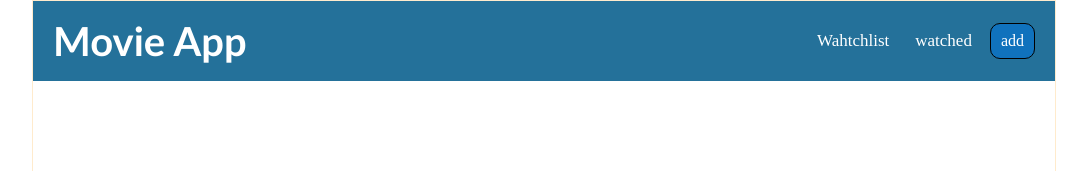
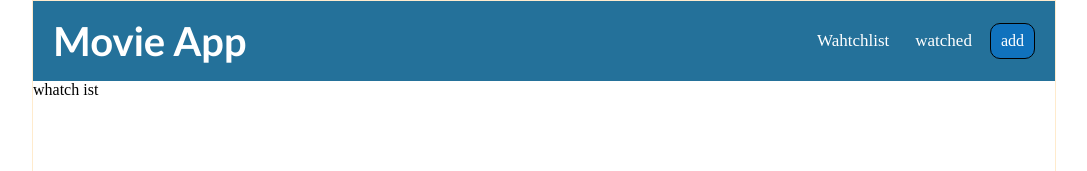
Before and after one commit to RadimYassin/movie-app, a React (Vite) app: page / in a window 1280 px wide. Shown: the top 171 px of the page, without its empty margins (96-1183 px from the left). Built offline with nearby package versions, Linux system fonts and the light colour scheme.

Commit message:
add routes

```diff
--- a/src/App.jsx
+++ b/src/App.jsx
@@ -1,5 +1,10 @@
-import Header from "./Component/Header"
+import Header from './Component/Header';
+import Add from './Component/Add';
+import  WatcheList from './Component/WatcheList';
+import Watched from './Component/Watched';
 import { Container } from "./styles/styleC"
+import { Route ,Routes } from 'react-router-dom';
+
 
 
 function App() {
@@ -7,6 +12,13 @@ function App() {
   return (
  <Container>
  <Header/>
+
+  <Routes>
+   <Route path='/' element={<WatcheList/>}/>
+   <Route path='/Watched' element={<Watched/>}/>
+   <Route path='/Add' element={<Add/>}/>
+
+  </Routes>
  </Container>
   )
 }
```
